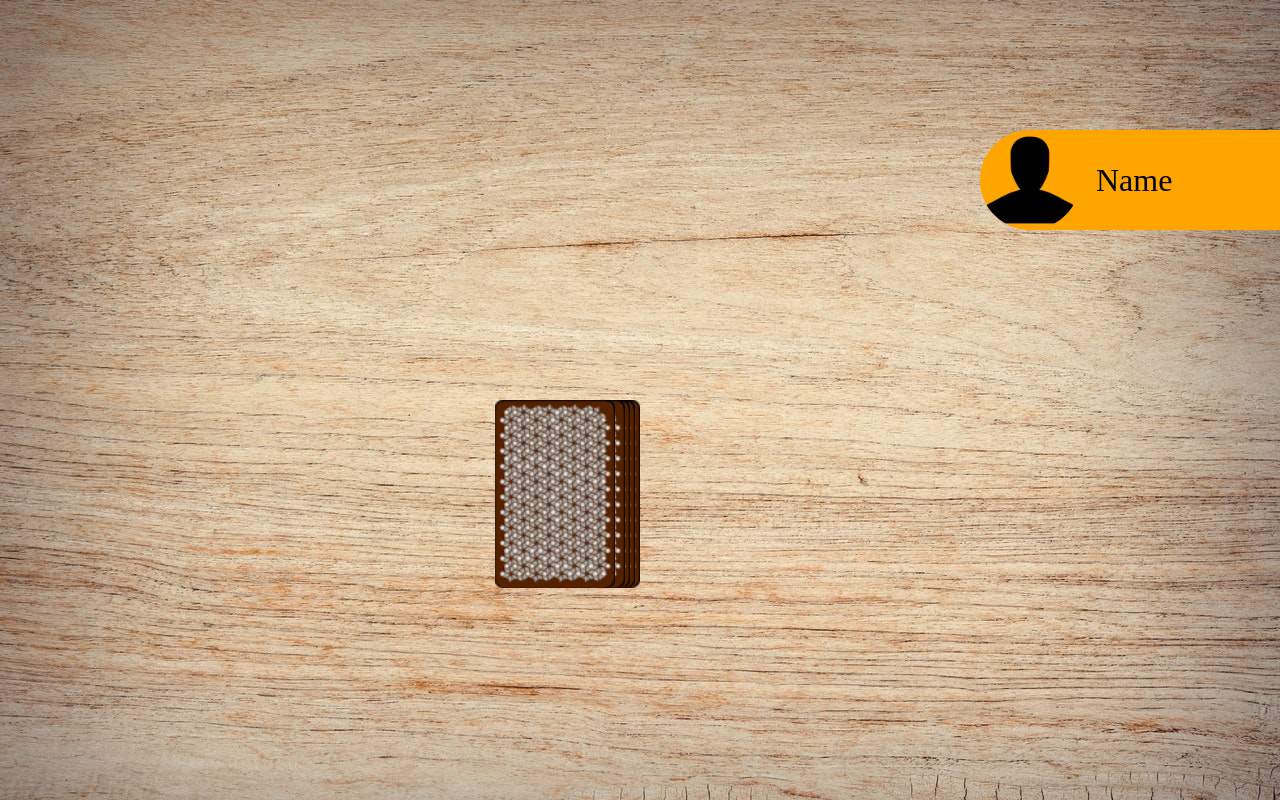
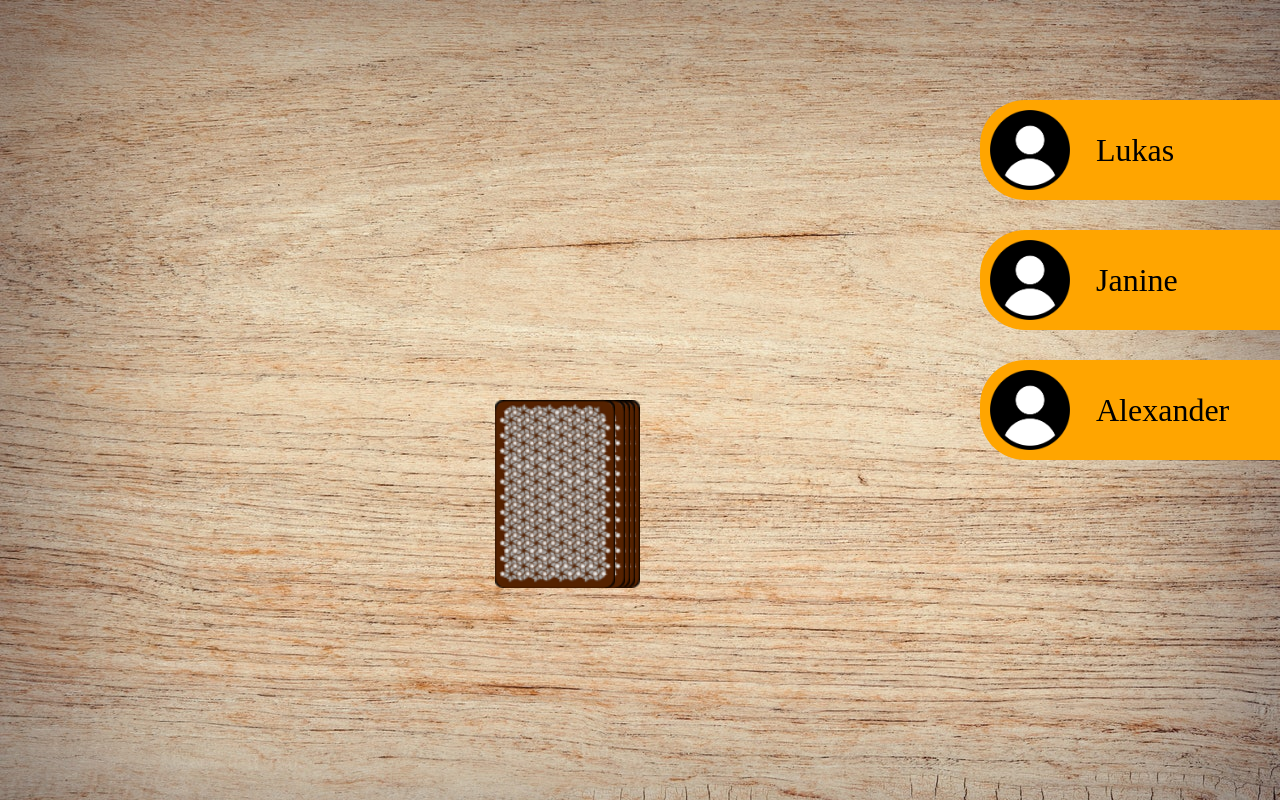
Before and after one commit to LukasKlammer/ringoffire, an Angular app: page /game in a window 1280 px wide. Built offline with nearby package versions, Linux system fonts and the light colour scheme.

Commit message:
render all users, change user image

```diff
--- a/src/app/game/game.component.html
+++ b/src/app/game/game.component.html
@@ -1,4 +1,8 @@
-<app-player class="player-position" style="top: 130px"></app-player>
+<app-player
+*ngFor="let player of game.players; let i = index"
+class="player-position"
+[player]="player"
+[ngStyle]="{'top.px': 130 * i + 100}"></app-player>
 
 <div class="field">
   <div class="card-stack">
--- a/src/app/models/game.ts
+++ b/src/app/models/game.ts
@@ -1,5 +1,5 @@
 export class Game {
-  public players:string[] = [];
+  public players:string[] = ['Lukas', 'Janine', 'Alexander'];
   public stack:string[] = [];
   public playedCards:string[] = [];
   public currentPlayer = 0;
--- a/src/app/player/player.component.html
+++ b/src/app/player/player.component.html
@@ -1,4 +1,4 @@
 <div class="player">
-  <img src="/assets/img/profile/user-256.png" alt="">
-  <span>Name</span>
+  <img src="/assets/img/profile/user.png" alt="">
+  <span>{{ player }}</span>
 </div>
--- a/src/app/player/player.component.scss
+++ b/src/app/player/player.component.scss
@@ -4,13 +4,13 @@
   align-items: center;
   gap: 16px;
   background-color: orange;
-  border-top-left-radius: 50px;
-  border-bottom-left-radius: 50px;
+  border-top-left-radius: 45px;
+  border-bottom-left-radius: 45px;
   img {
-    width: 100px;
+    width: 80px;
+    padding: 10px;
     height: auto;
     object-fit: cover;
-    border-radius: 100%;
   }
   span {
     font-size: 32px;
--- a/src/app/player/player.component.ts
+++ b/src/app/player/player.component.ts
@@ -1,4 +1,4 @@
-import { Component, OnInit } from '@angular/core';
+import { Component, Input, OnInit } from '@angular/core';
 
 @Component({
   selector: 'app-player',
@@ -6,6 +6,7 @@ import { Component, OnInit } from '@angular/core';
   styleUrls: ['./player.component.scss']
 })
 export class PlayerComponent implements OnInit {
+  @Input() player:string = 'Mustername';
 
   constructor() { }
 
```
Also changed, not shown: src/assets/img/profile/user.png (added).
